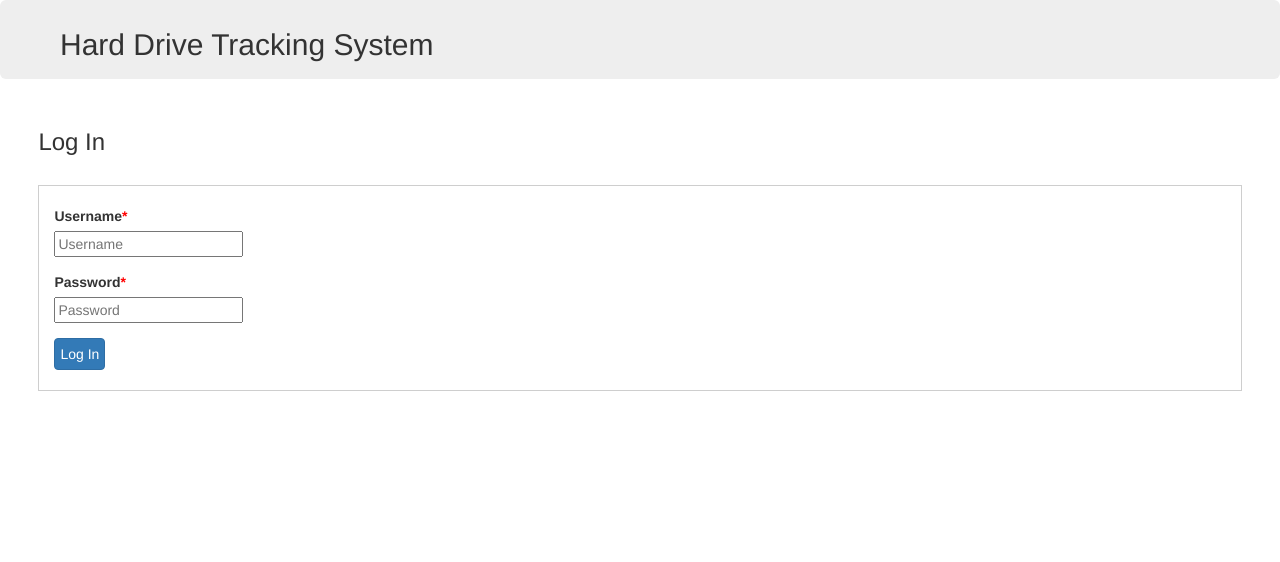
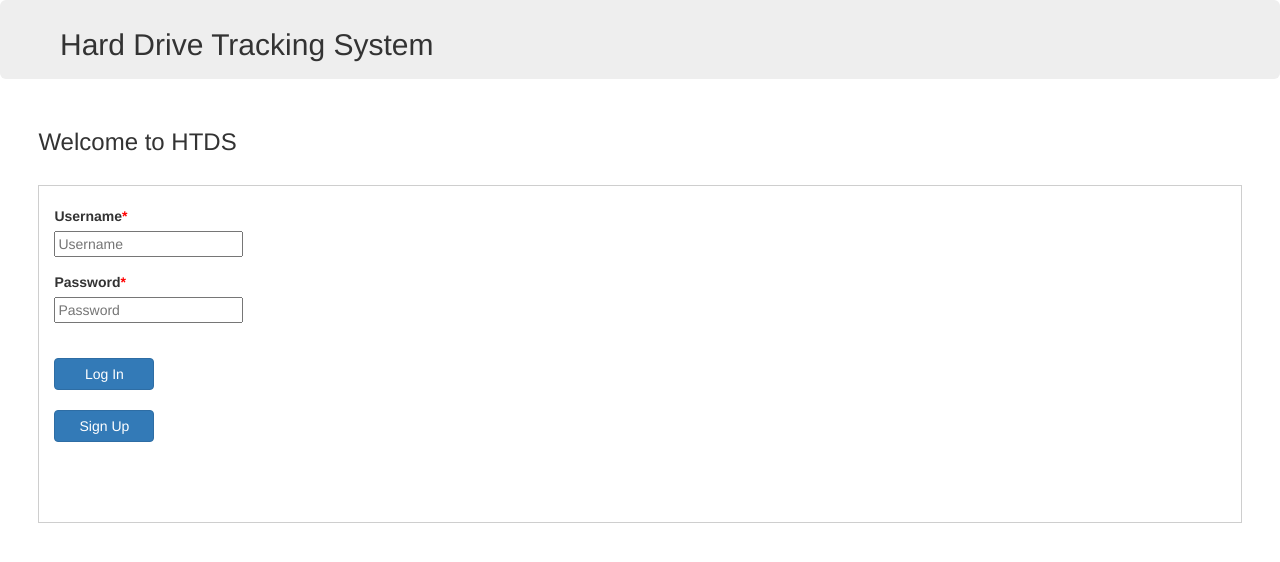
Before and after one commit to CS4311-Team-2/hard-drive-tracker-system, a Django app: page /login/ in a window 1280 px wide. Shown: the top 562 px of the page. Run offline with Django 4.2, Linux system fonts and the light colour scheme; some libraries are stand-ins or nearby versions.

Commit message:
added sign up button and linked it

```diff
--- a/main/templates/accounts/login.html
+++ b/main/templates/accounts/login.html
@@ -65,7 +65,7 @@
                     <h2>Hard Drive Tracking System</h2>
                 </div>
                 <main class="content">
-                    <h3>Log In</h3>
+                    <h3>Welcome to HTDS</h3>
                         <br>
                         <div class="container-fluid" style="border:1px solid #cecece;">
                             <div class="row">
@@ -81,13 +81,31 @@
                                             <label for="password">Password<span>*</span></label><br/>
                                             <input type="password" name="password" placeholder="Password">
                                         </div>
-                                        <input class="btn btn-primary" type="submit" value="Log In">
+                                        <br>
+                                        <div class="row">
+                                            <div class="col-1">
+                                                <button type="submit" class="btn btn-primary">Log In</button>
+                                            </div>
+                                        </div>
+                                        <br>
+                                        <div class="row">
+                                            <div class="col-1">
+                                                <button type= "button" class="btn btn-primary" onclick="location.href= {% url 'main:register' %}">Sign Up</button>
+                                            </div>
+                                        </div>
+
+                                            <br>
+                                            <br>
+                                            <br>
                                     </form>
                                     {% for message in messages %}
                                         <p id="messages">{{message}}</p>
                                     {% endfor %}
                                     <br>
+
                                 </div>
+
+
                             </div>
                             {% if show_menu %}
                                 <div class="form-group">
```
